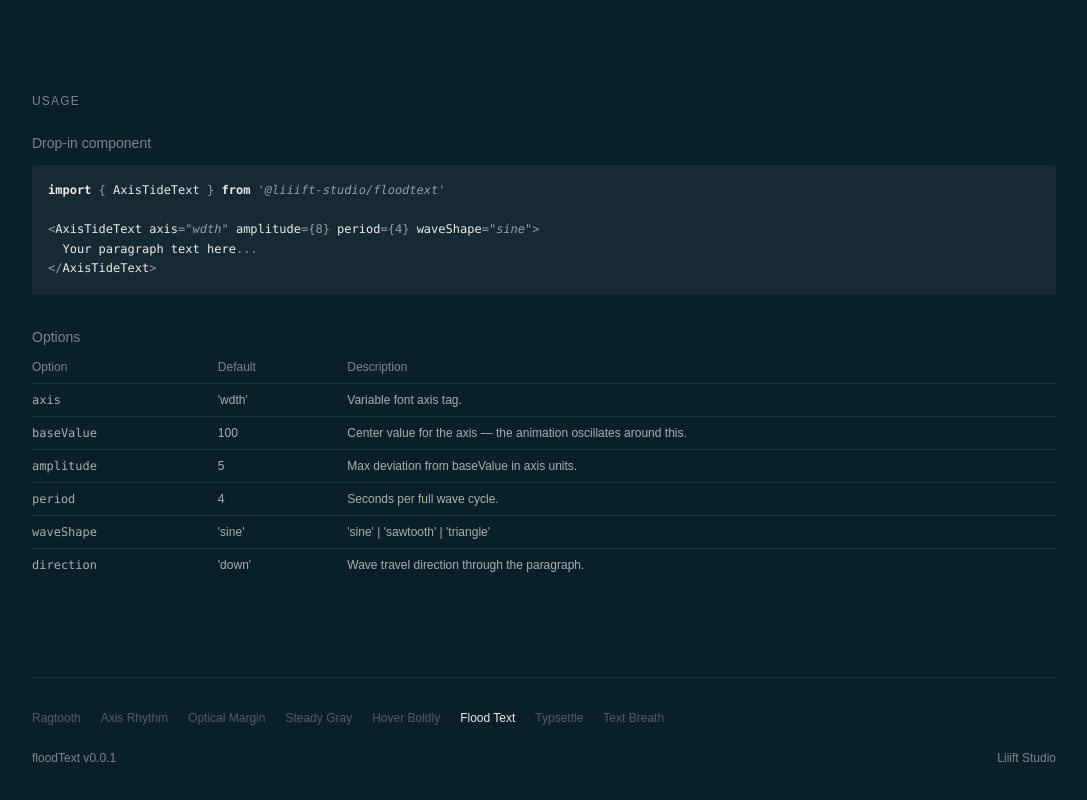
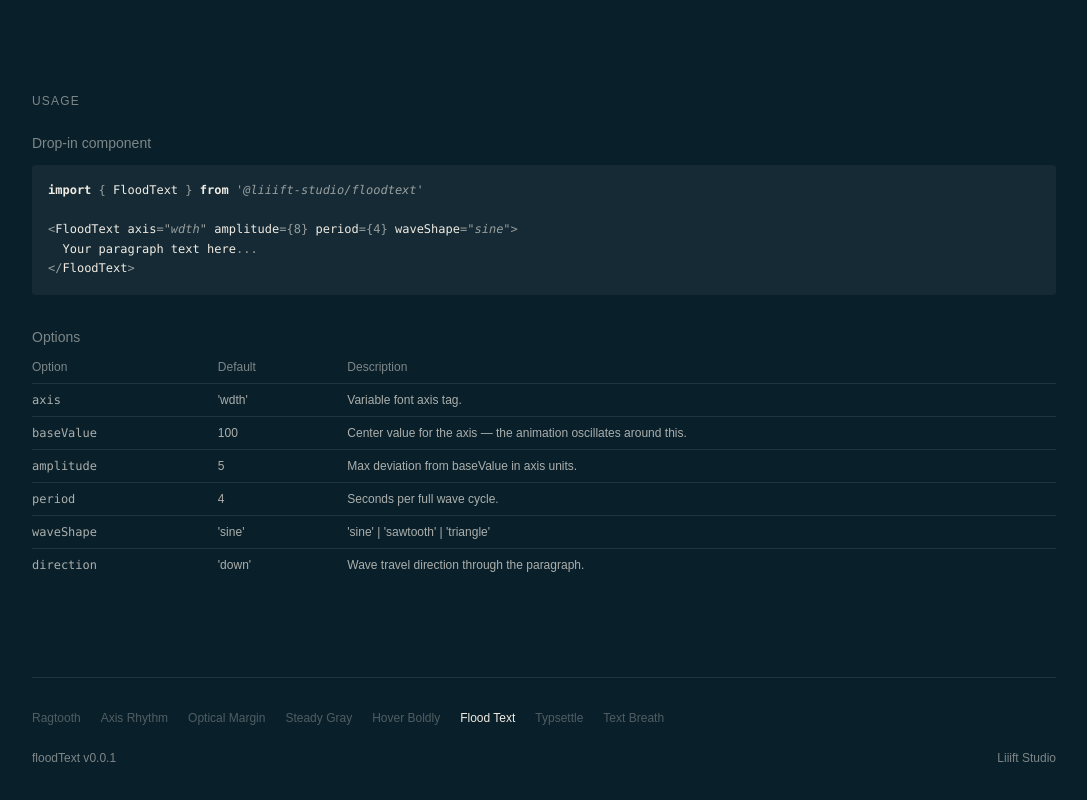
Before and after one commit to Liiift-Studio/FloodText, a Next.js app in the folder site/: page / in a window 1280 px wide. Shown: the part 1316-2116 px from the top of the page, without its empty margins (96-1183 px from the left). Built offline with nearby package versions, Linux system fonts and the light colour scheme.

Commit message:
Update site to use FloodText component (was AxisTideText)

```diff
--- a/site/src/app/page.tsx
+++ b/site/src/app/page.tsx
@@ -60,11 +60,11 @@ export default function Home() {
 				<div className="flex flex-col gap-8 text-sm">
 					<div className="flex flex-col gap-3">
 						<p className="opacity-50">Drop-in component</p>
-						<CodeBlock code={`import { AxisTideText } from '@liiift-studio/floodtext'
+						<CodeBlock code={`import { FloodText } from '@liiift-studio/floodtext'
 
-<AxisTideText axis="wdth" amplitude={8} period={4} waveShape="sine">
+<FloodText axis="wdth" amplitude={8} period={4} waveShape="sine">
   Your paragraph text here...
-</AxisTideText>`} />
+</FloodText>`} />
 					</div>
 					<div className="flex flex-col gap-3">
 						<p className="opacity-50">Options</p>
--- a/site/src/components/Demo.tsx
+++ b/site/src/components/Demo.tsx
@@ -1,7 +1,7 @@
 "use client"
 
 import { useState, useDeferredValue } from "react"
-import { AxisTideText } from "@liiift-studio/floodtext"
+import { FloodText } from "@liiift-studio/floodtext"
 
 const SAMPLE = `Watch the paragraph breathe. A wave passes through it — slow, continuous, invisible unless you hold your eye still and wait. Each line of text sits on a different moment of the curve, its axis value rising and falling as the tide moves through. The effect is not meant to be noticed. It is meant to be felt: a text that is alive rather than set, that shifts like water rather than stone. Variable fonts make this possible. The wdth axis compresses and expands. The wght axis lightens and darkens. The opsz axis shifts optical weight. A tide running through any of them gives the paragraph a quality that print cannot have.`
 
@@ -51,9 +51,9 @@ export default function Demo() {
 					<button key={v} onClick={() => setDirection(v)} className="text-xs px-3 py-1 rounded-full border transition-opacity" style={{ borderColor: 'currentColor', opacity: direction === v ? 1 : 0.5, background: direction === v ? 'var(--btn-bg)' : 'transparent' }}>{v}</button>
 				))}
 			</div>
-			<AxisTideText axis={axis} amplitude={dAmplitude} period={dPeriod} waveShape={waveShape} direction={direction} style={sampleStyle}>
+			<FloodText axis={axis} amplitude={dAmplitude} period={dPeriod} waveShape={waveShape} direction={direction} style={sampleStyle}>
 				{SAMPLE}
-			</AxisTideText>
+			</FloodText>
 			<p className="text-xs opacity-50 italic mt-6">A {waveShape} wave, {direction === 'down' ? 'traveling top to bottom' : 'traveling bottom to top'}, ±{amplitude} on the {axis} axis every {period}s.</p>
 		</div>
 	)
```
